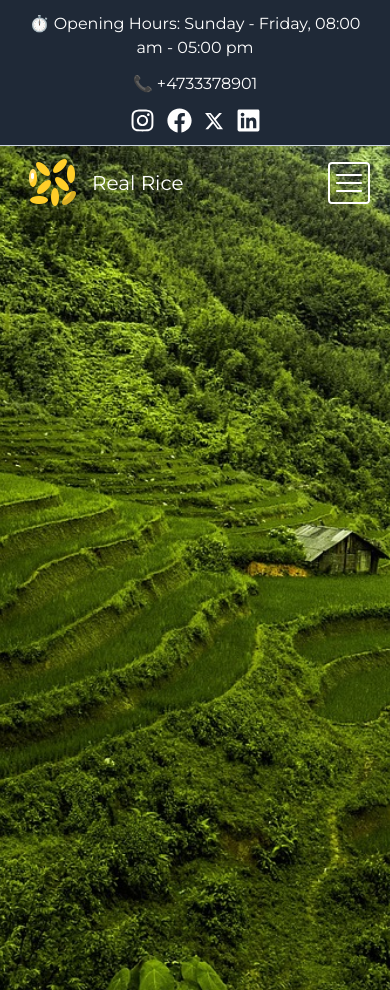
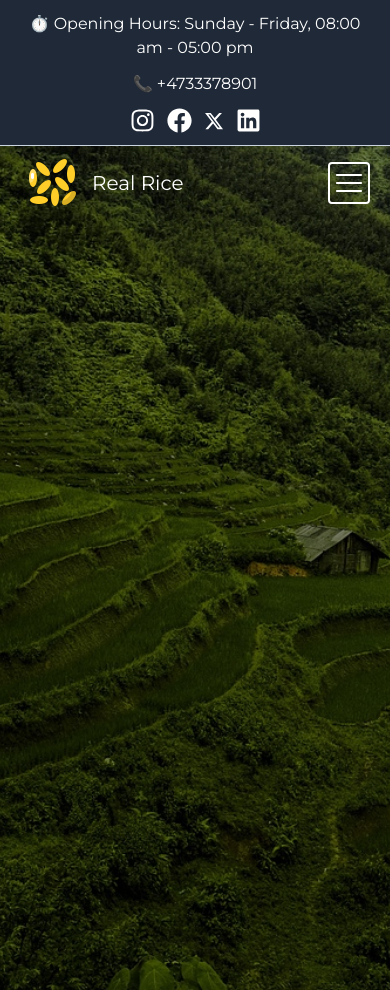
Before and after one commit to derikaquary/24-rice-official, a Next.js app: page /about in a window 390 px wide. Built offline with nearby package versions, Linux system fonts and the light colour scheme.

Commit message:
updating the About us page

```diff
--- /dev/null
+++ b/app/_components/BlackOverlay.js
@@ -0,0 +1,9 @@
+function BlackOverlay({ xsm, sm, md, lg, hidden }) {
+  return (
+    <div
+      className={`absolute inset-0 mt-[${xsm}] h-screen bg-black opacity-50 sm:mt-[${sm}] sm:hidden md:mt-[122px] lg:mt-[3rem]`}
+    ></div>
+  );
+}
+
+export default BlackOverlay;
--- a/app/about/page.js
+++ b/app/about/page.js
@@ -12,6 +12,8 @@ function page() {
         quality={100}
         className="mt-[146px] object-cover object-top sm:mt-[120px] md:mt-[122px] lg:mt-[3rem]"
       />
+      {/*black overlay */}
+      <div className="absolute inset-0 mt-[146px] h-screen bg-black opacity-50 sm:mt-[120px] sm:hidden md:mt-[122px] lg:mt-[3rem]"></div>
     </div>
   );
 }
```
